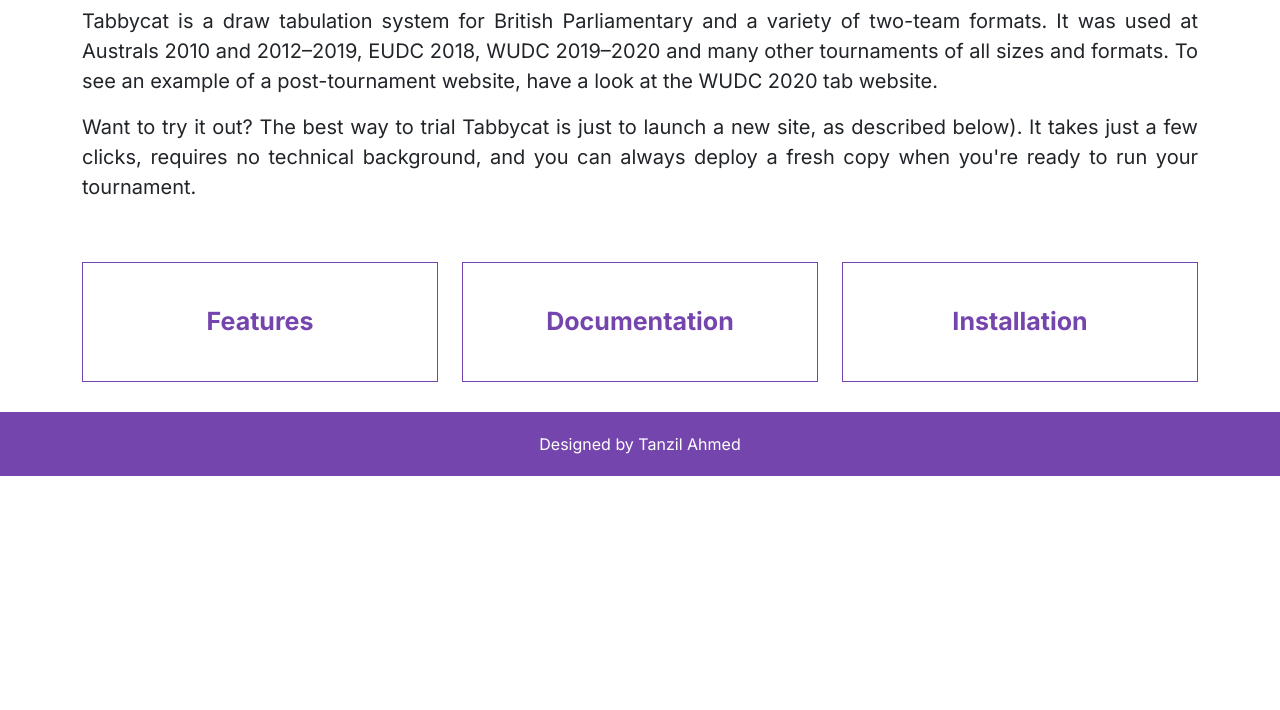
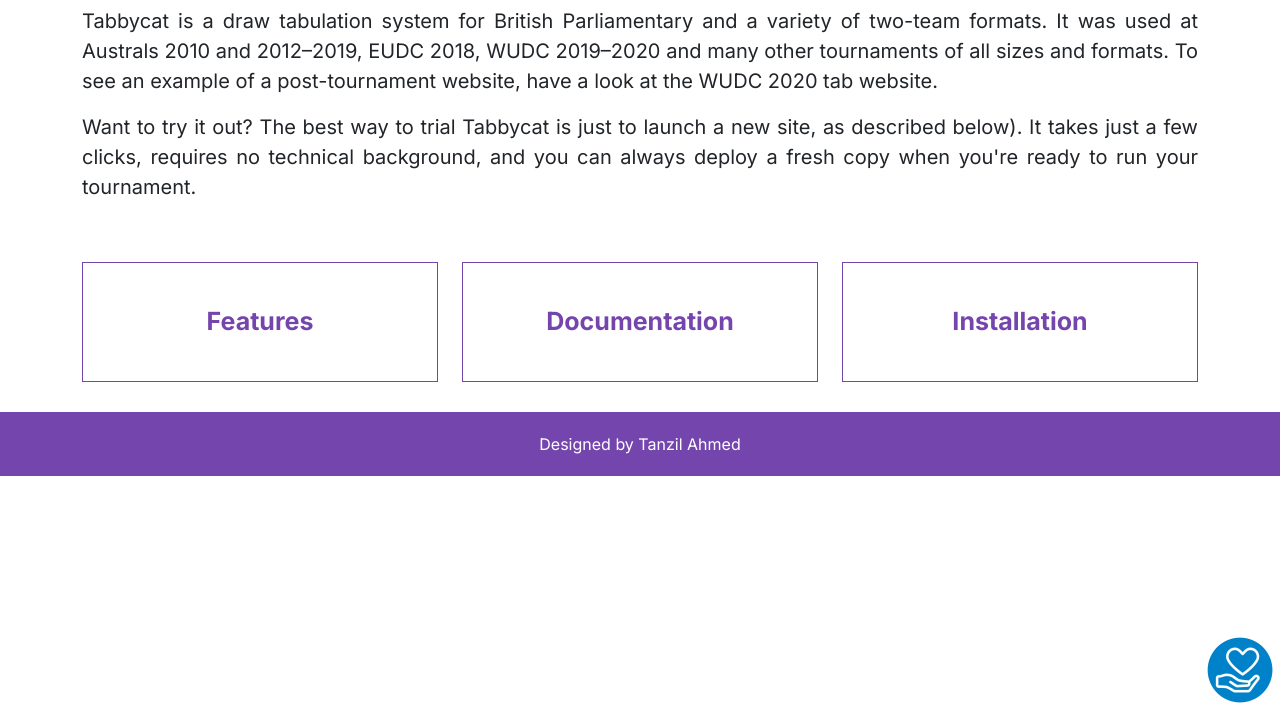
Before and after one commit to tanzilamd/tc, a plain HTML site: page index.html in a window 1280 px wide. Shown: the part 90-800 px from the top of the page. Drawn offline with nearby package versions, Linux system fonts and the light colour scheme.

Commit message:
donate icon

```diff
--- a/css/style.scss
+++ b/css/style.scss
@@ -34,6 +34,15 @@
     //         text-align: justify;
     //     }
     // }
+    .donate {
+        position: fixed;
+        right: 5px;
+        bottom: 5px;
+        img {
+            width: 70px;
+
+        }
+    }
     .cover {
         margin-top: 20px;
         .logo {
--- a/index.html
+++ b/index.html
@@ -44,7 +44,7 @@
       </div>
     </div> -->
     <!-- end about tabbycat -->
-
+    <span class="donate"><a href="https://opencollective.com/tabbycat" target="_blank"><img src="img/donate.png" alt=""></a></span>
     <!-- cover -->
     <div class="cover">
       <div class="container">
```
Also changed, not shown: css/style.css, img/donate.png (added), 1 other file.
